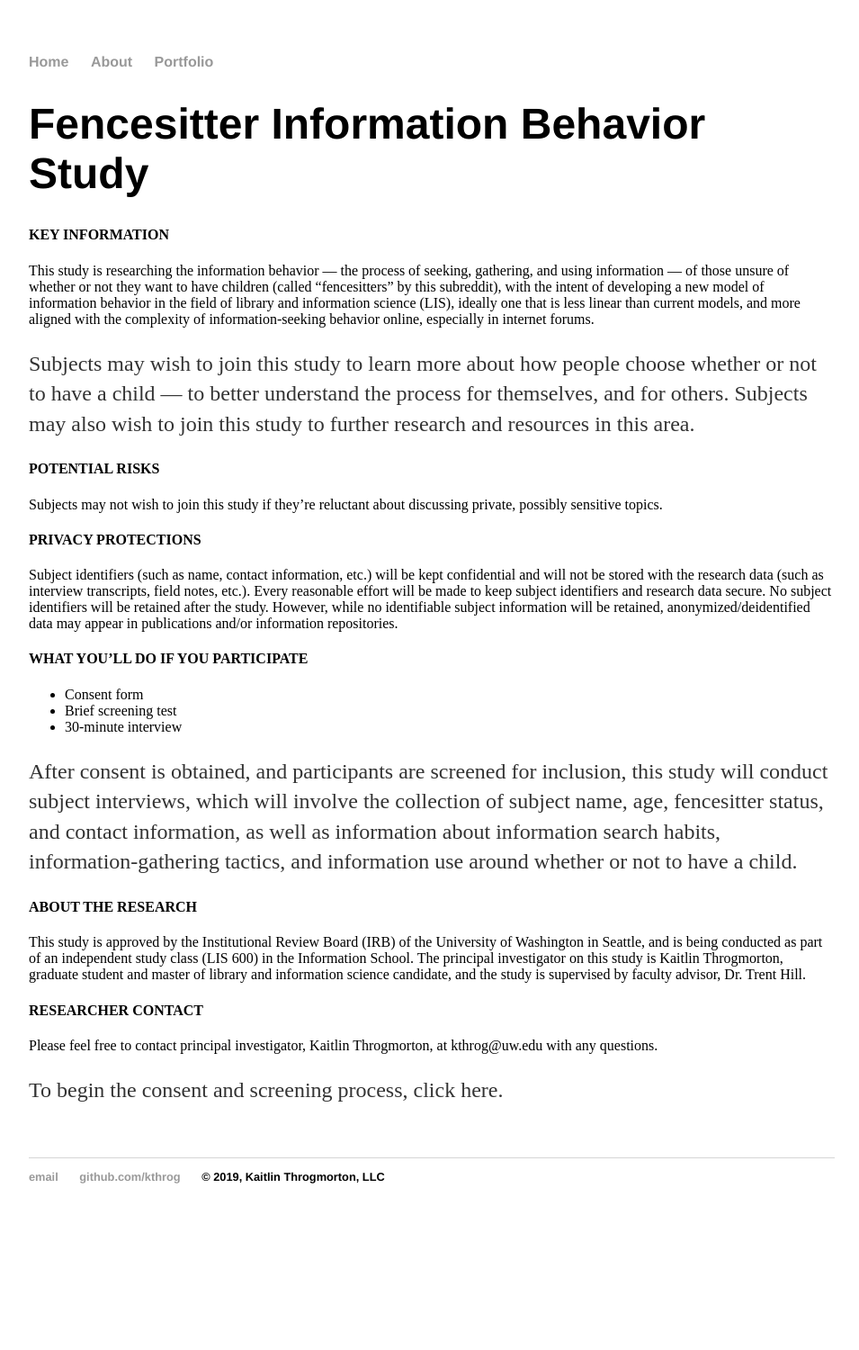
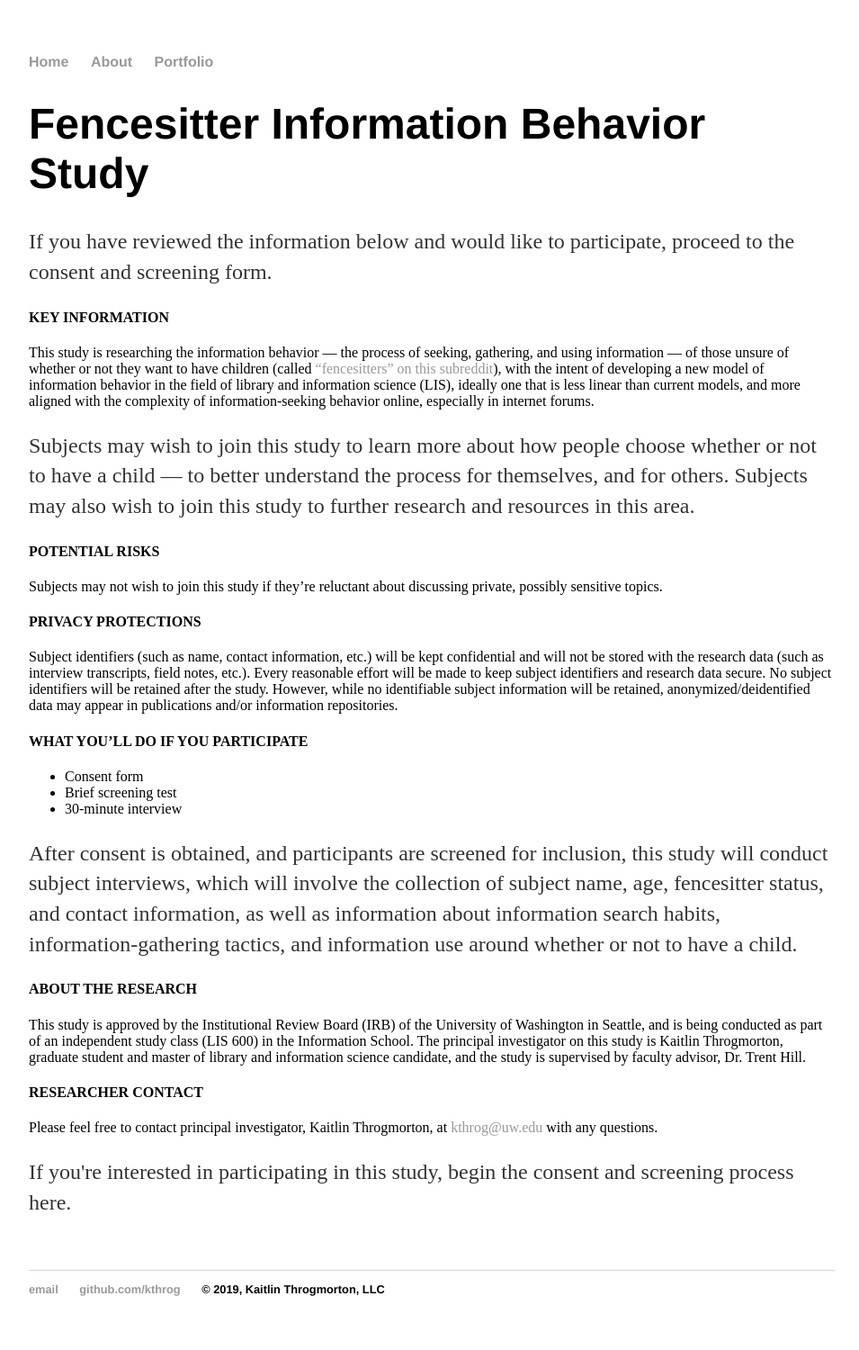
Before and after one commit to kthrog/old_site, a Jekyll site: the page built from fencesitters-infobehavior.html, in a window 1280 px wide. Shown: the whole page at 90% size, without its empty margins (160-1115 px from the left). Built offline with Jekyll 4.4.1, drawn with Linux system fonts in a browser that asks for light colours; before the commit the page ends 1375 px from its top, so only the background shows below that.

Commit message:
add links, edits

```diff
--- a/fencesitters-infobehavior.html
+++ b/fencesitters-infobehavior.html
@@ -6,8 +6,9 @@ title: Fencesitter Information Behavior
 		<div class="portfolio">
 		<h1>Fencesitter Information Behavior Study</h1>
     <p>
+	If you have reviewed the information below and would like to participate, proceed to the consent and screening form.
 	<h4>KEY INFORMATION</h4>
-	This study is researching the information behavior — the process of seeking, gathering, and using information — of those unsure of    whether or not they want to have children (called “fencesitters” by this subreddit), with the intent of developing a new model of information behavior in the field of library and information science (LIS), ideally one that is less linear than current models, and more aligned with the complexity of information-seeking behavior online, especially in internet forums.
+	This study is researching the information behavior — the process of seeking, gathering, and using information — of those unsure of    whether or not they want to have children (called <a href="https://www.reddit.com/r/Fencesitter/" target="blank">“fencesitters” on this subreddit</a>), with the intent of developing a new model of information behavior in the field of library and information science (LIS), ideally one that is less linear than current models, and more aligned with the complexity of information-seeking behavior online, especially in internet forums.
 	<p>
 	Subjects may wish to join this study to learn more about how people choose whether or not to have a child — to better understand the process for themselves, and for others. Subjects may also wish to join this study to further research and resources in this area.
 	<br>
@@ -29,9 +30,9 @@ Subjects may not wish to join this study if they’re reluctant about discussing
 	<h4>ABOUT THE RESEARCH</h4>
 	This study is approved by the Institutional Review Board (IRB) of the University of Washington in Seattle, and is being conducted as part of an independent study class (LIS 600) in the Information School. The principal investigator on this study is Kaitlin Throgmorton, graduate student and master of library and information science candidate, and the study is supervised by faculty advisor, Dr. Trent Hill.
 	<h4>RESEARCHER CONTACT</h4>
-	Please feel free to contact principal investigator, Kaitlin Throgmorton, at kthrog@uw.edu with any questions.
+	Please feel free to contact principal investigator, Kaitlin Throgmorton, at <a href="mailto:kthrog@uw.edu?subject=Fencesitter Study">kthrog@uw.edu</a> with any questions.
 	<p>
-	To begin the consent and screening process, click here.
+	If you're interested in participating in this study, begin the consent and screening process here.
 
 
     <br>
```
